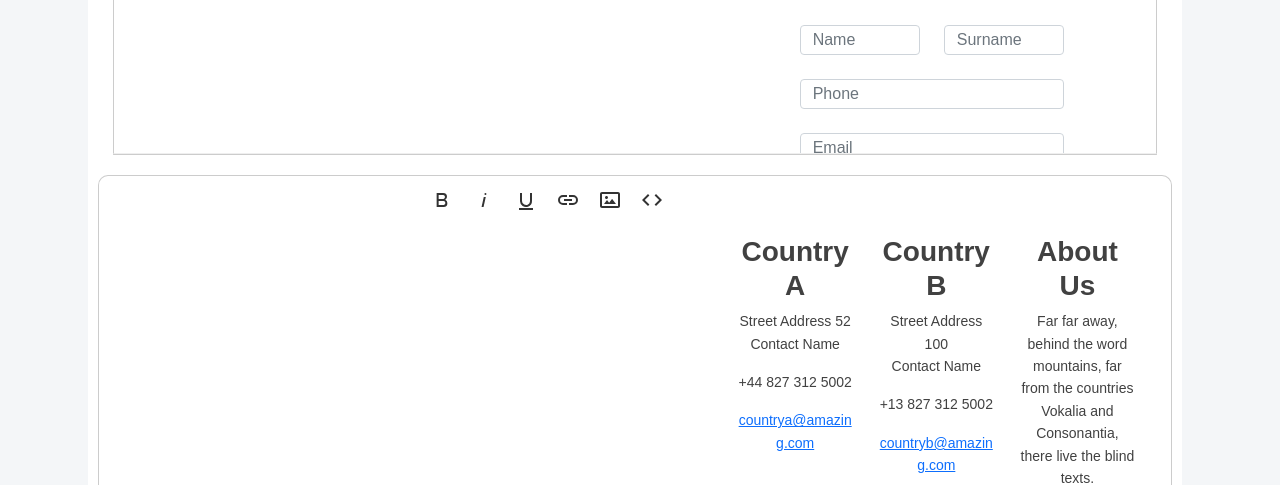
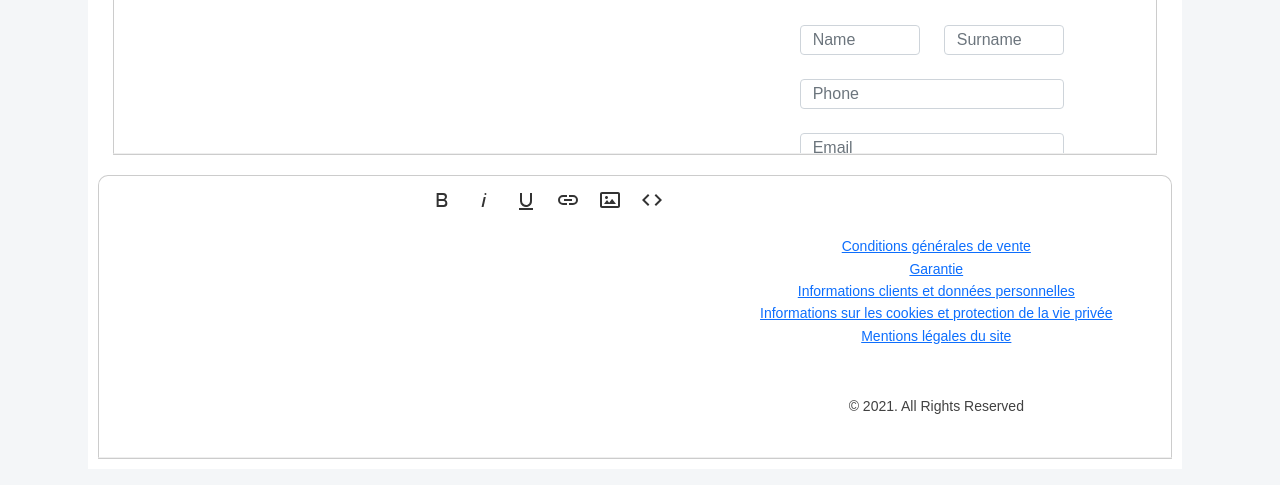
Before and after one commit to witocorp/landings-creator, a Yii app: template backend/views/landing/create.php in a window 1280 px wide. Shown: the part 6015-6500 px from the top of the page. Run offline with PHP 8.4 and a stand-in for Yii, Linux system fonts and the light colour scheme; the template is opened without the code that fills it, so the values that code supplies are empty; form fields are guessed from the names that the template uses; some libraries are stand-ins or nearby versions.

Commit message:
textos legales

```diff
--- a/backend/views/landing/_form.php
+++ b/backend/views/landing/_form.php
@@ -315,24 +315,7 @@ $this->registerJsFile("@web/editor/js/script.js", ['depends' => 'yii\web\JqueryA
         <footer id="editF">
             <div class="container">
               <div class="row align-items-top text-center text-md-left">
-                <div class="col-12 col-sm-6 col-md-4">
-                  <h3><strong>Country A</strong></h3>
-                  <p>Street Address 52<br>Contact Name</p>
-                  <p>+44 827 312 5002</p>
-                  <p><a href="#">countrya@amazing.com</a></p>
-                </div>
-
-                <div class="col-12 col-sm-6 col-md-4 mt-4 mt-sm-0">
-                  <h3><strong>Country B</strong></h3>
-                  <p>Street Address 100<br>Contact Name</p>
-                  <p>+13 827 312 5002</p>
-                  <p><a href="#">countryb@amazing.com</a></p>
-                </div>
-
-                <div class="col-12 col-md-4 mt-5 mt-md-0 text-md-left">
-                  <h3><strong>About Us</strong></h3>
-                  <p>Far far away, behind the word mountains, far from the countries Vokalia and Consonantia, there live the blind texts.</p>
-                </div>
+                <a href="">Conditions générales de vente</a> <a href="">Garantie</a>  <a href="">Informations clients et données personnelles</a>  <a href="">Informations sur les cookies et protection de la vie privée</a>  <a href="">Mentions légales du site</a>
               </div>
 
               <div class="row mt-5">
```
